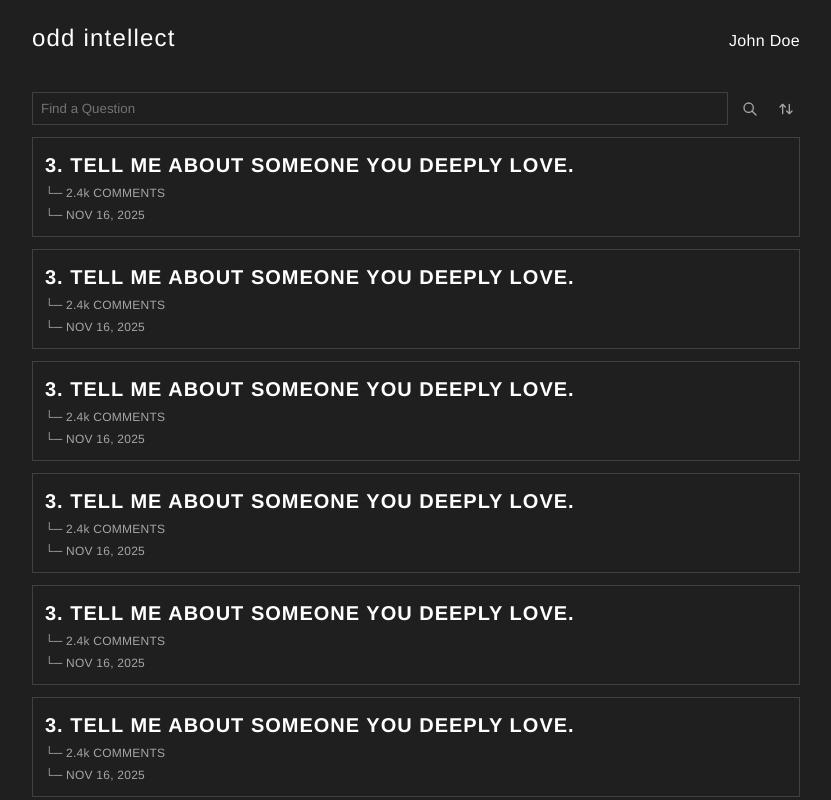
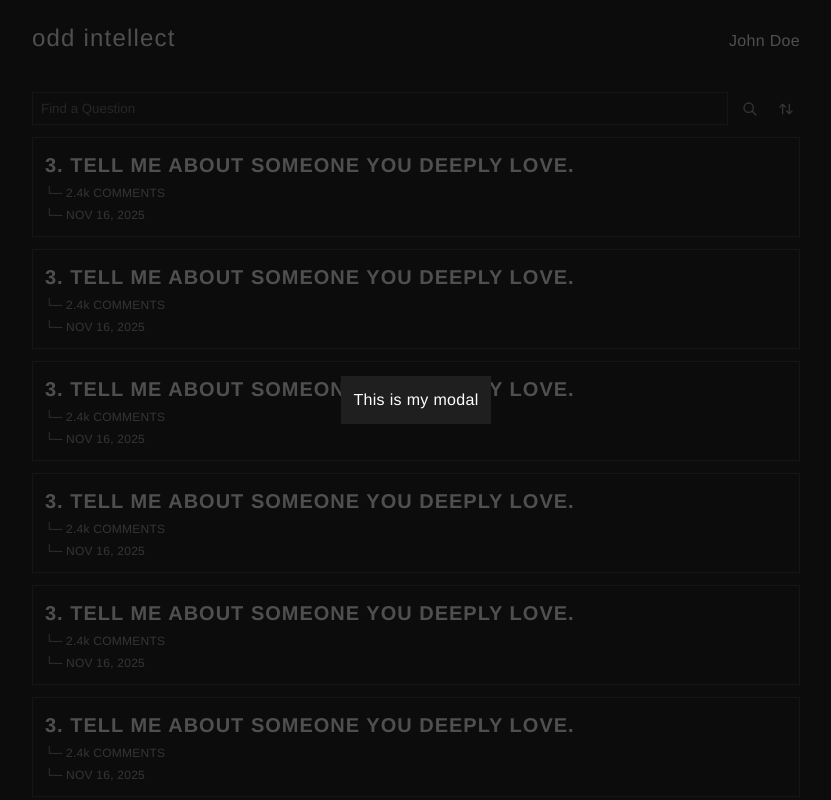
Before and after one commit to josedrios/odd-intellect, a React (Vite) app: page / in a window 1280 px wide. Shown: the top 800 px of the page, without its empty margins (224-1055 px from the left). Built offline with nearby package versions, Linux system fonts and the light colour scheme.

Commit message:
Created modal context + component (context provides state and state updaters)

```diff
--- a/src/app/main.tsx
+++ b/src/app/main.tsx
@@ -3,13 +3,16 @@ import { createRoot } from 'react-dom/client';
 import App from '@/app/App.tsx';
 import '../styles/main.css';
 import { BrowserRouter } from 'react-router-dom';
+import ModalProvider from '@/context/modal-context';
 
 console.log('test');
 
 createRoot(document.getElementById('root')!).render(
   <StrictMode>
     <BrowserRouter>
-      <App />
+      <ModalProvider>
+        <App />
+      </ModalProvider>
     </BrowserRouter>
   </StrictMode>,
 );
--- a/src/app/pages/home.tsx
+++ b/src/app/pages/home.tsx
@@ -1,10 +1,15 @@
 import Pagination from '@/components/pagination';
 import SearchBar from '@/components/search';
 import QuestionCard from '@/questions/question-card';
+import Modal from '@/components/modal';
+import { useModal } from '@/context/modal-context';
 
 export default function HomePage() {
   return (
     <>
+      <Modal>
+        <p>This is my modal</p>
+      </Modal>
       <SearchBar />
       <QuestionCard />
       <QuestionCard />
--- /dev/null
+++ b/src/components/modal.tsx
@@ -0,0 +1,13 @@
+import { useModal } from '@/context/modal-context';
+
+export default function Modal({ children }: { children: React.ReactNode }) {
+  const { isOpen, close } = useModal();
+  if (!isOpen) return null;
+  return (
+    <div className="modal" onClick={() => close()}>
+      <div className="modal__content" onClick={(e) => e.stopPropagation()}>
+        {children}
+      </div>
+    </div>
+  );
+}
--- /dev/null
+++ b/src/context/modal-context.tsx
@@ -0,0 +1,28 @@
+import { useState, useContext, createContext } from 'react';
+
+interface ModalCtxType {
+  isOpen: boolean;
+  toggle: () => void;
+  open: () => void;
+  close: () => void;
+}
+
+const ModalCtx = createContext<ModalCtxType | null>(null);
+export const useModal = () => useContext(ModalCtx)!;
+
+export default function ModalProvider({
+  children,
+}: {
+  children: React.ReactNode;
+}) {
+  const [isOpen, setIsOpen] = useState<boolean>(true);
+  const toggle = () => setIsOpen((curr) => !curr);
+  const open = () => setIsOpen(true);
+  const close = () => setIsOpen(false);
+
+  return (
+    <ModalCtx.Provider value={{ isOpen, toggle, open, close }}>
+      {children}
+    </ModalCtx.Provider>
+  );
+}
--- /dev/null
+++ b/src/styles/components/modal.css
@@ -0,0 +1,16 @@
+.modal {
+  width: 100vw;
+  height: 100vh;
+  background: hsla(var(--gray-1200), 0.7);
+  position: fixed;
+  top: 0;
+  left: 0;
+  display: flex;
+}
+
+.modal__content {
+  max-width: 1000px;
+  margin: auto !important;
+  padding: var(--spacing-3);
+  background: var(--color-background-default);
+}
--- a/src/styles/main.css
+++ b/src/styles/main.css
@@ -18,6 +18,7 @@
 @import './components/footer.css';
 @import './components/comments.css';
 @import './components/select.css';
+@import './components/modal.css';
 @import './components/inputs.css';
 @import './components/buttons.css';
 @import './components/search.css';
```
